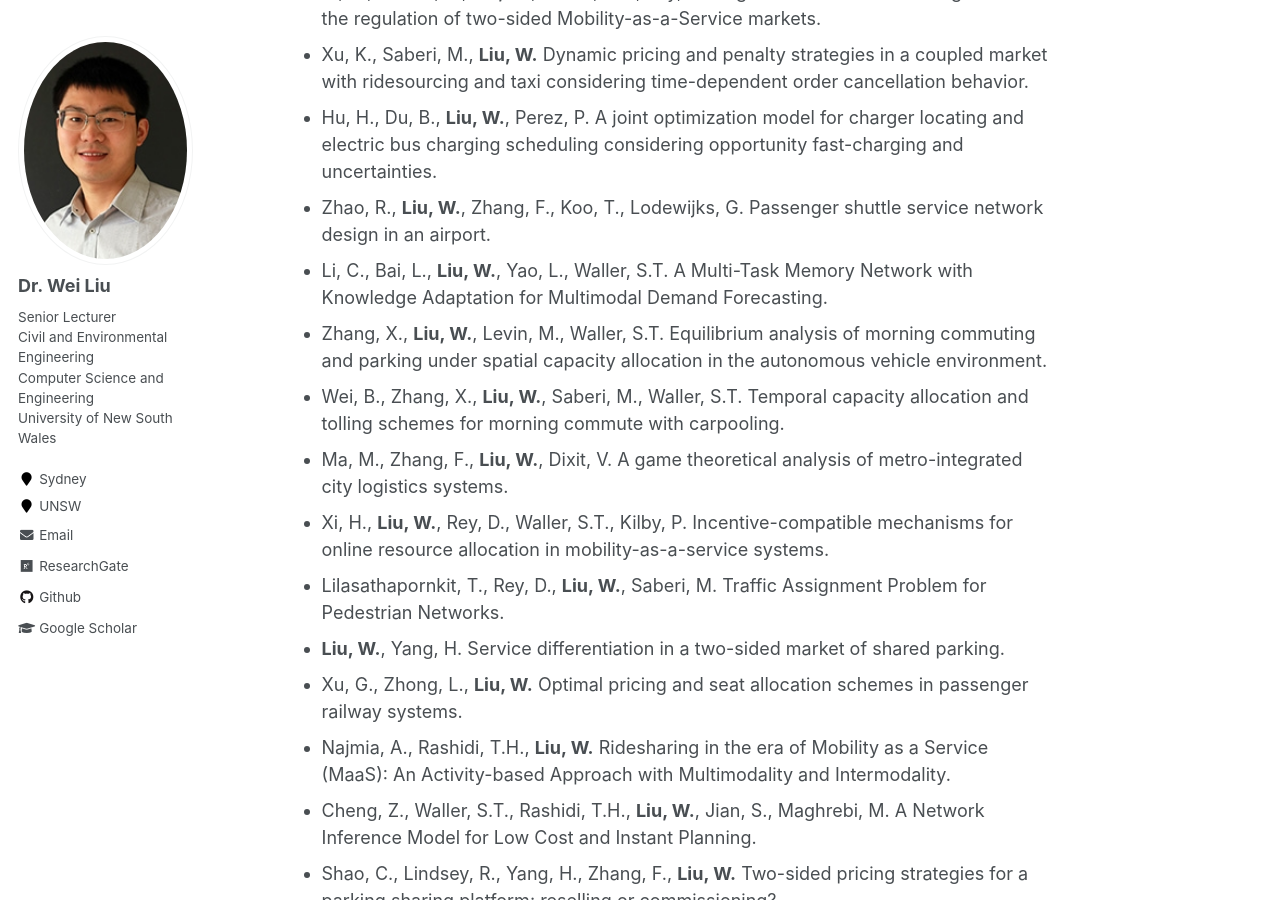
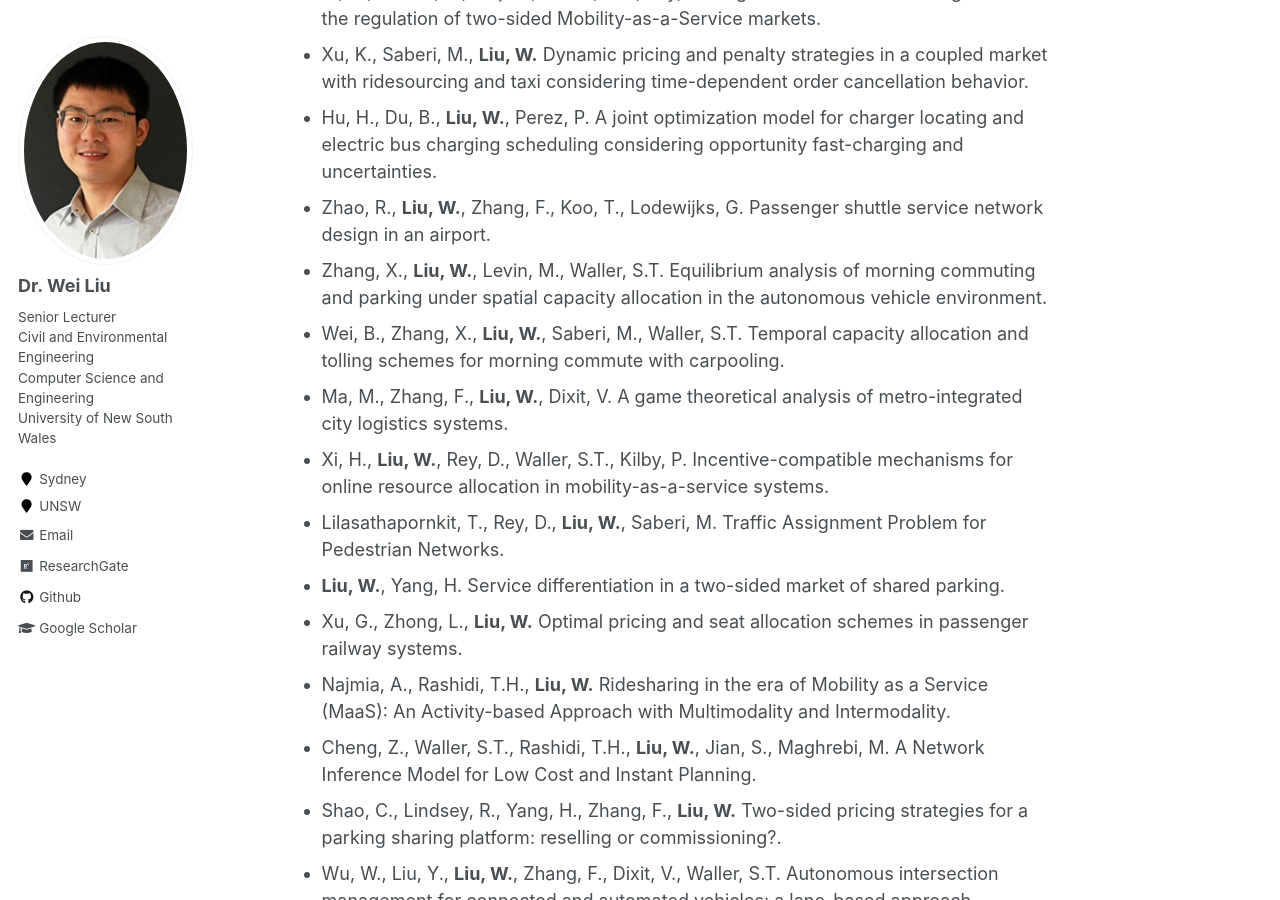
Before and after one commit to weiliu2016/weiliu2016.github.io, a Jekyll site: the page built from _pages/about.md, in a window 1280 px wide and 900 px high, scrolled down 1791 px. Built offline with Jekyll 4.4.1, drawn with Linux system fonts in a browser that asks for light colours.

Commit message:
Update about.md

```diff
--- a/_pages/about.md
+++ b/_pages/about.md
@@ -45,7 +45,6 @@ Selected Working Papers
 - Xu, K., Saberi, M., **Liu, W.** Dynamic pricing and penalty strategies in a coupled market with ridesourcing and taxi considering time-dependent order cancellation behavior.
 - Hu, H., Du, B., **Liu, W.**, Perez, P. A joint optimization model for charger locating and electric bus charging scheduling considering opportunity fast-charging and uncertainties.
 - Zhao, R., **Liu, W.**, Zhang, F., Koo, T., Lodewijks, G. Passenger shuttle service network design in an airport.
-- Li, C., Bai, L., **Liu, W.**, Yao, L., Waller, S.T. A Multi-Task Memory Network with Knowledge Adaptation for Multimodal Demand Forecasting.
 - Zhang, X., **Liu, W.**, Levin, M., Waller, S.T. Equilibrium analysis of morning commuting and parking under spatial capacity allocation in the autonomous vehicle environment.
 - Wei, B., Zhang, X., **Liu, W.**, Saberi, M., Waller, S.T. Temporal capacity allocation and tolling schemes for morning commute with carpooling.
 - Ma, M., Zhang, F., **Liu, W.**, Dixit, V. A game theoretical analysis of metro-integrated city logistics systems.
```
